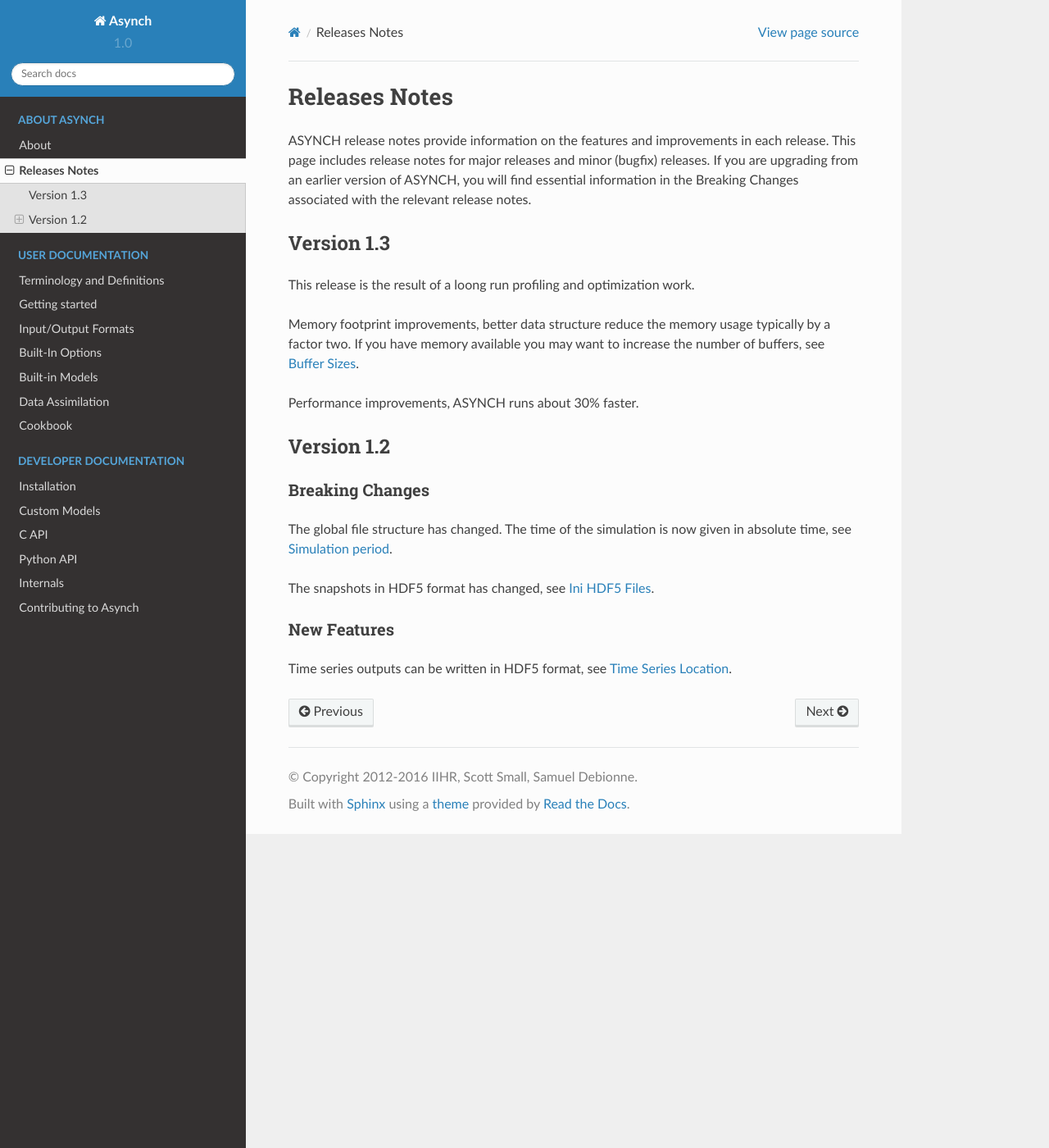
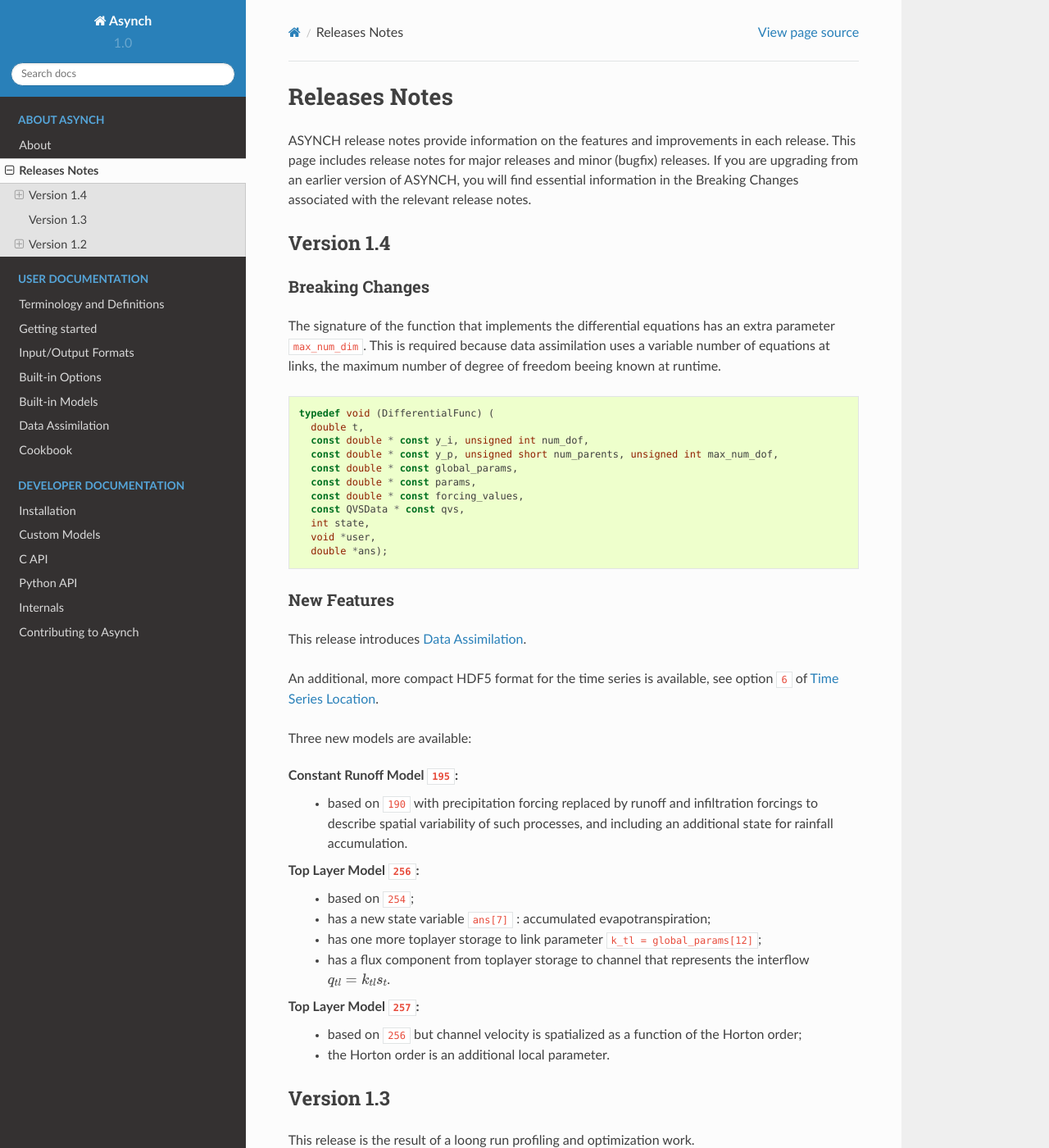
Before and after one commit to njadid/asynch_py, a Sphinx documentation site: the page built from docs/release_notes.rst, in a window 1280 px wide and 1400 px high. Shown: the whole window at 82% size. Built offline with Sphinx 7.4.7 and the Read the Docs theme 2.0.0, drawn with Linux system fonts in a browser that asks for light colours.

Commit message:
Release 1.4.1 (#39)
* Bump version to 1.4.1
* Add missing assim headers
* Fix model 257
* Add release notes

```diff
--- a/docs/builtin_options.rst
+++ b/docs/builtin_options.rst
@@ -1,4 +1,4 @@
-Built-In Options
+Built-in Options
 ================
 
 Through a global file, many options are selected, including which model to use, what time series to output, and how to calculate peakflows. Each of these can be customized by the user. However, several precreated options do exist. This section provides a list of these options.
--- a/docs/release_notes.rst
+++ b/docs/release_notes.rst
@@ -2,6 +2,50 @@ Releases Notes
 ==============
 
 ASYNCH release notes provide information on the features and improvements in each release. This page includes release notes for major releases and minor (bugfix) releases. If you are upgrading from an earlier version of ASYNCH, you will find essential information in the Breaking Changes associated with the relevant release notes.
+
+Version 1.4
+-----------
+
+Breaking Changes
+~~~~~~~~~~~~~~~~
+
+The signature of the function that implements the differential equations has an extra parameter ``max_num_dim``. This is required because data assimilation uses a variable number of equations at links, the maximum number of degree of freedom beeing known at runtime.
+
+.. code-block:: c
+
+  typedef void (DifferentialFunc) (
+    double t,
+    const double * const y_i, unsigned int num_dof,
+    const double * const y_p, unsigned short num_parents, unsigned int max_num_dof,
+    const double * const global_params,
+    const double * const params,
+    const double * const forcing_values,
+    const QVSData * const qvs,
+    int state,
+    void *user,
+    double *ans);
+
+New Features
+~~~~~~~~~~~~
+
+This release introduces :ref:`Data Assimilation`.
+
+An additional, more compact HDF5 format for the time series is available, see option ``6`` of :ref:`Time Series Location`.
+
+Three new models are available:
+
+Constant Runoff Model ``195``:
+  * based on ``190`` with precipitation forcing replaced by runoff and infiltration forcings to describe spatial variability of such processes, and including an additional state for rainfall accumulation.
+
+Top Layer Model ``256``:
+  * based on ``254``;
+  * has a new state variable ``ans[7]`` : accumulated evapotranspiration;
+  * has one more toplayer storage to link parameter ``k_tl = global_params[12]``;
+  * has a flux component from toplayer storage to channel that represents the interflow :math:`q_{tl} = k_{tl} s_t`.
+
+Top Layer Model ``257``:
+  * based on ``256`` but channel velocity is spatialized as a function of the Horton order;
+  * the Horton order is an additional local parameter.
 
 Version 1.3
 -----------
```
Also changed, not shown: 4 other files.
